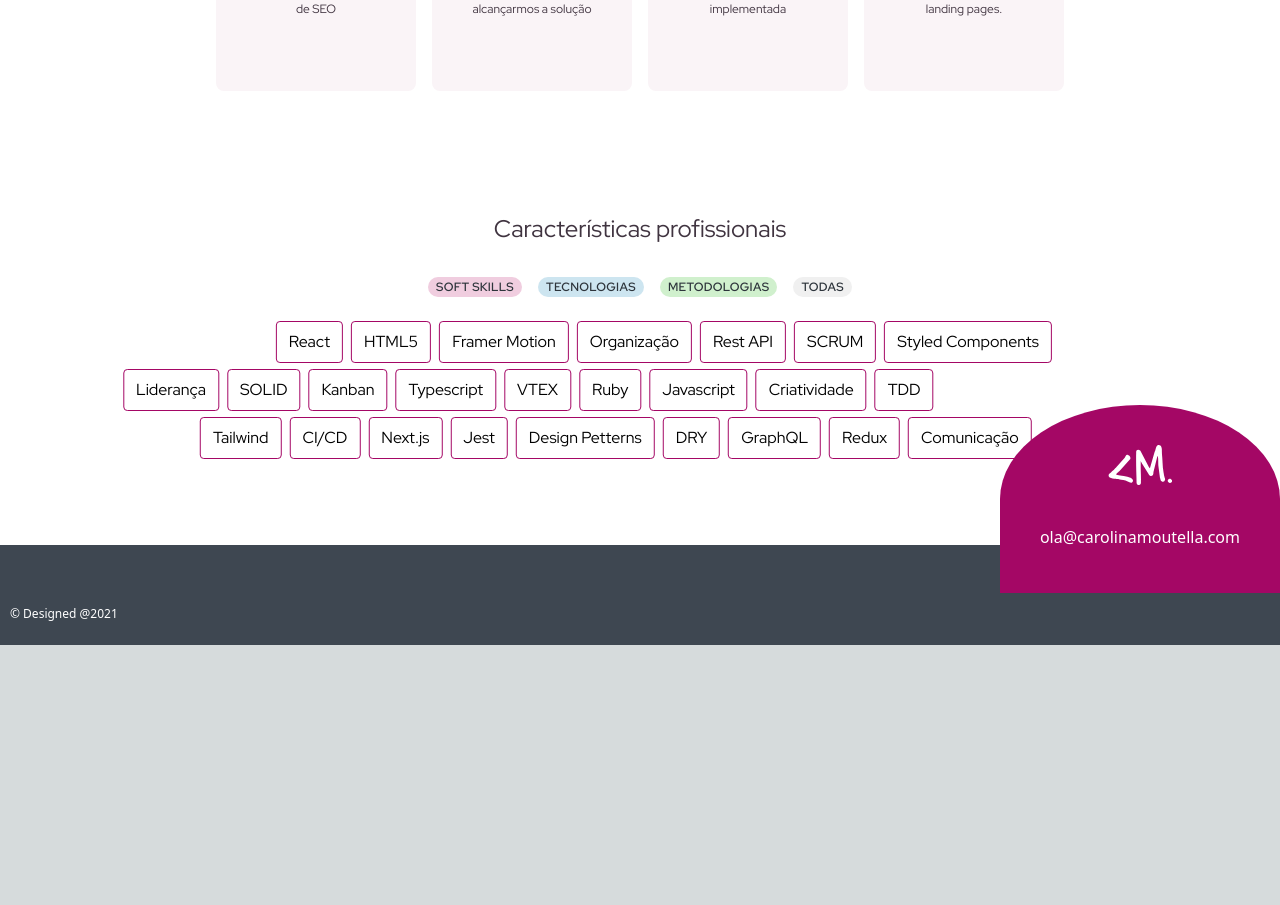
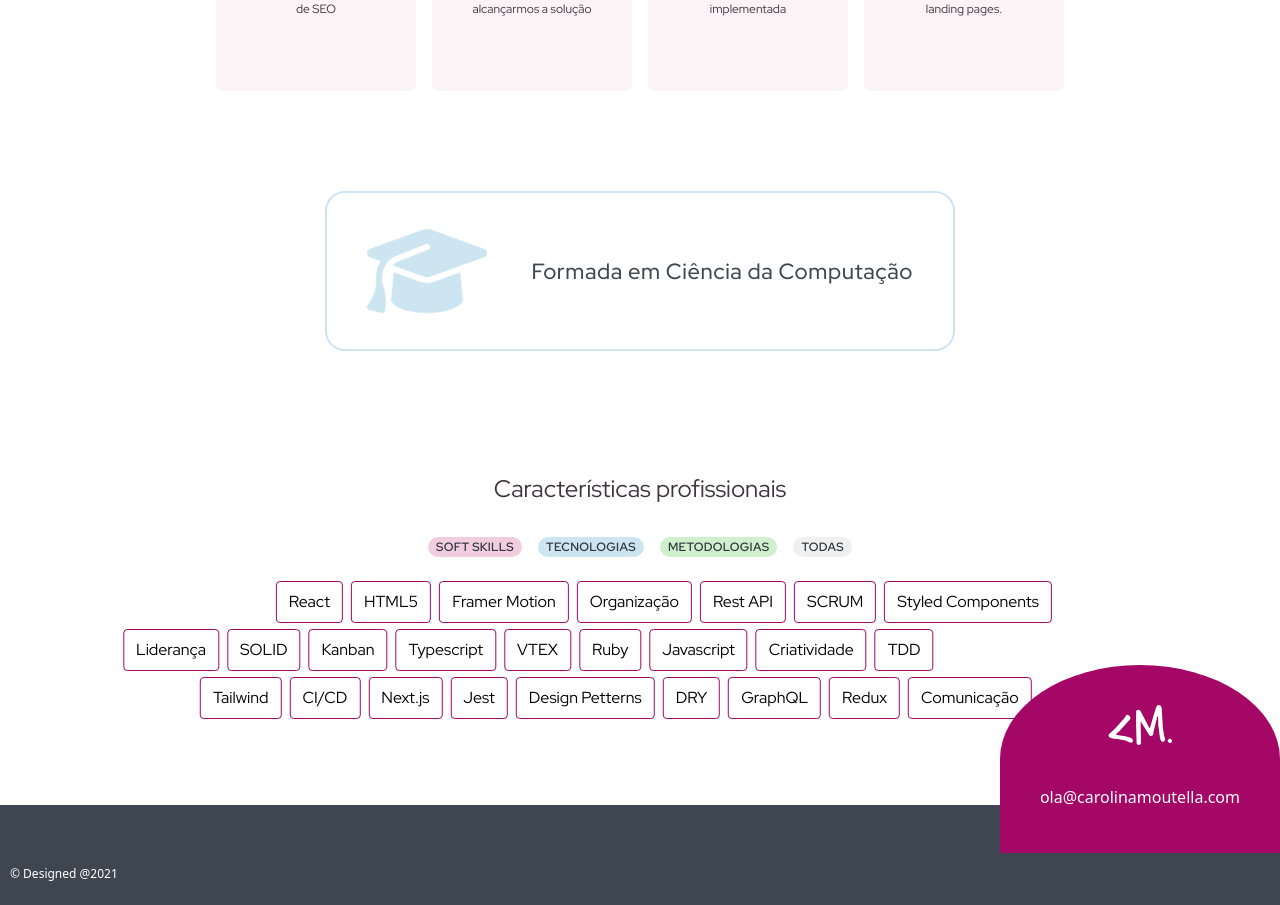
Before and after one commit to cmoutella/next-portfolio, a Next.js app: page /career in a window 1280 px wide. Shown: the part 941-1846 px from the top of the page. Before the commit the page ends 1586 px from the top, so only its background shows below. Built offline with nearby package versions, Linux system fonts and the light colour scheme.

Commit message:
feat(Career): add graduation info

```diff
--- a/src/pages/career.tsx
+++ b/src/pages/career.tsx
@@ -1,13 +1,15 @@
 import { Default as Template } from "@/templates";
+import Image from "next/image";
 
 //Components
 import Hero from "@/components/Hero";
+import HighlightItem from "@/pageComponents/career/Hightlight";
+import Skills from "@/pageComponents/career/Skills";
 
 // Assets
 import { useTranslation } from "@/providers/TranslationProvider";
 import heroImg from "@/assets/images/career/hero.jpg";
-import HighlightItem from "@/pageComponents/career/Hightlight";
-import Skills from "@/pageComponents/career/Skills";
+import cap from "@/assets/images/career/cap.png";
 
 export default function Services() {
   const { text: content } = useTranslation();
@@ -50,6 +52,16 @@ export default function Services() {
           </div>
         </div>
       </section>
+      <section className="pt-[60px] pb-[40px]">
+        <div className="container">
+          <div className="flex justify-between items-center rounded-[20px] border-[2px] border-terciary-pale py-[30px] px-[40px] max-w-[630px] mx-auto">
+            <Image width={120} src={cap} alt={content.career.degree.alt} />
+            <span className="text-[22px] text-gray-light font-medium tracking-wide ml-[20px]">
+              {content.career.degree.title}
+            </span>
+          </div>
+        </div>
+      </section>
       <section className="py-[80px]">
         <div className="container">
           <h4 className="text-center text-gray-dark text-[24px] max-w-[500px] mx-auto mb-[30px]">
--- a/src/texts/EN.tsx
+++ b/src/texts/EN.tsx
@@ -14,6 +14,7 @@ const texts = {
   career: {
     title: "For your team",
     heroAlt: "Coworkers working together",
+    degree: { title: "Bachelor in Computer Science", alt: "Graduation Cap" },
     highlights: {
       title:
         "In technology business since 2017, here are some highlights of my career",
--- a/src/texts/PT.tsx
+++ b/src/texts/PT.tsx
@@ -14,6 +14,10 @@ const texts = {
   career: {
     title: "Para o seu time",
     heroAlt: "Grupo de colegas reunidos trabalhando",
+    degree: {
+      title: "Formada em Ciência da Computação",
+      alt: "Chapéu de formatura",
+    },
     highlights: {
       title:
         "No mercado de técnologia desde 2017, veja algumas conquistas da minha carreira",
```
Also changed, not shown: src/assets/images/career/cap.png (added).
